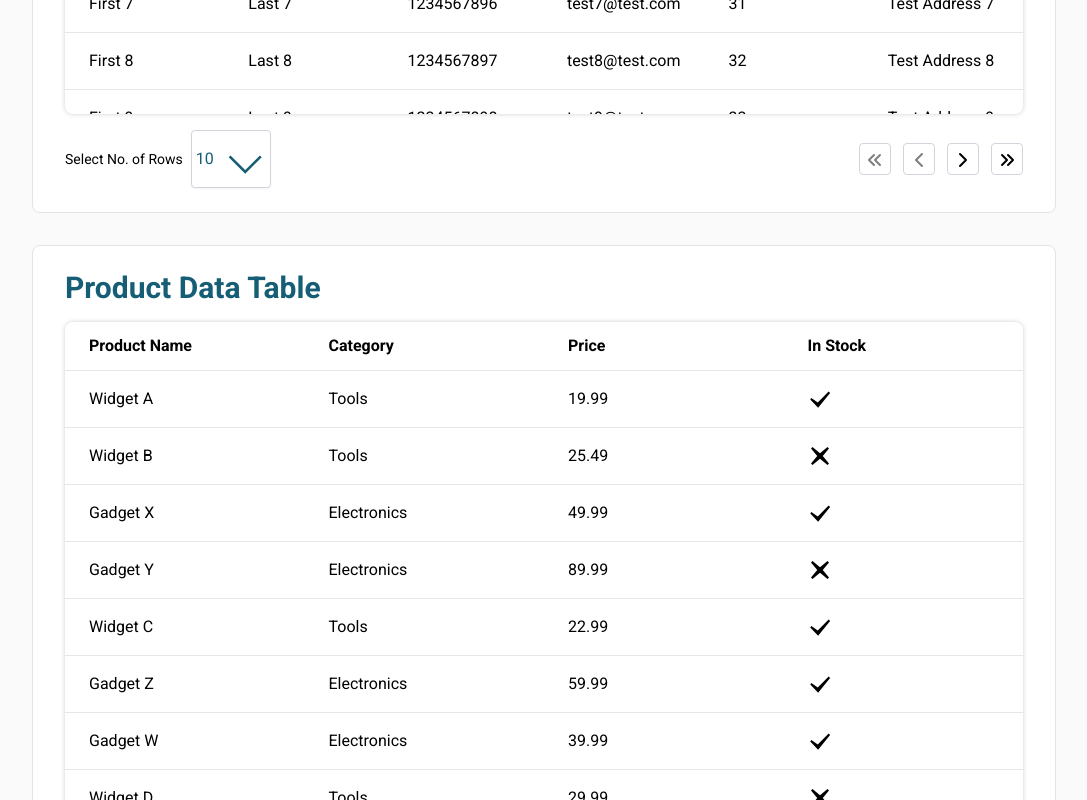
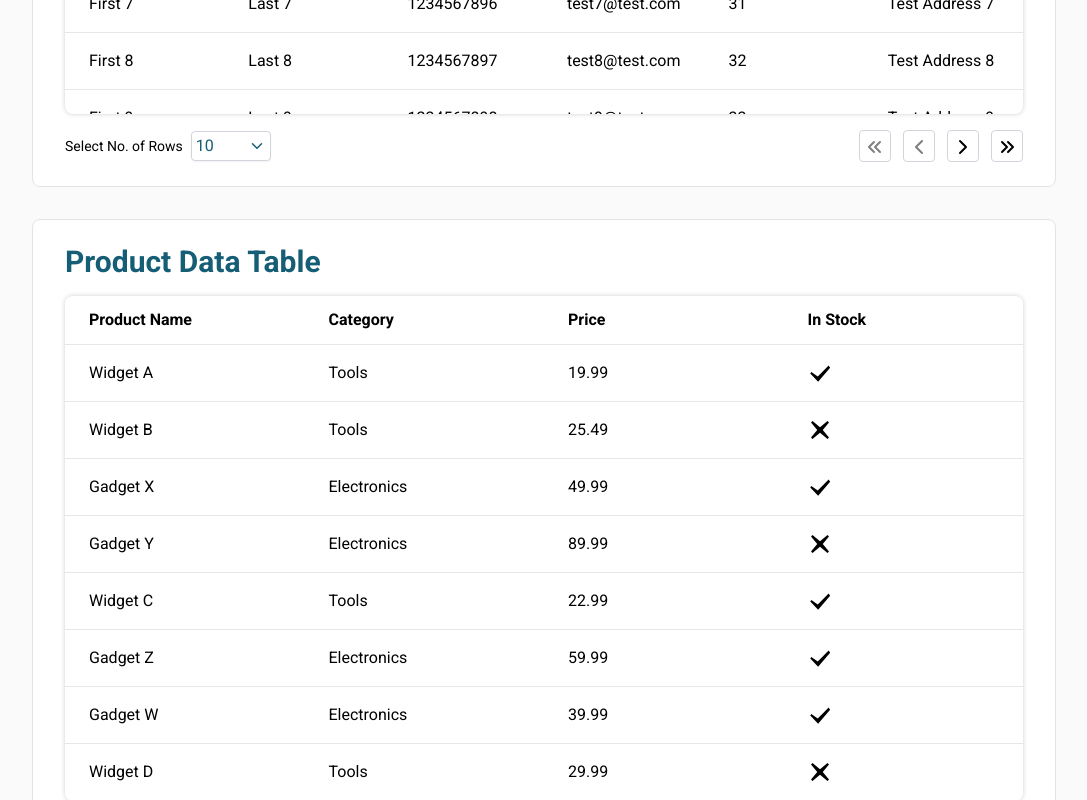
Before and after one commit to UnaizaZafar/Dynamic-React-Table-A-Feature-Rich-Reusable-Component, a Next.js app: page / in a window 1280 px wide. Shown: the part 660-1460 px from the top of the page, without its empty margins (96-1183 px from the left). Built offline with nearby package versions, Linux system fonts and the light colour scheme.

Commit message:
refactor: Chevron icon updated

```diff
--- a/app/components/UserTable.jsx
+++ b/app/components/UserTable.jsx
@@ -57,7 +57,7 @@ const UserTable = ({ userData, tableHeading, columns }) => {
                         className="size-6"
                         viewBox="0 0 64 64"
                       >
-                        <path d="M27 55L6 33 9 29 26 41 55 12 59 16z"></path>
+                        <path d="M27 55L6 33 9 29 26 41 55 12 59 18z"></path>
                       </svg>
                     ) : (
                       // cross
@@ -70,7 +70,7 @@ const UserTable = ({ userData, tableHeading, columns }) => {
                         className="size-6"
                         viewBox="0 0 64 64"
                       >
-                        <path d="M 12 8 L 8 12 L 24.666016 32 L 8 52 L 12 56 L 32 39.333984 L 52 56 L 56 52 L 39.333984 32 L 56 12 L 52 8 L 32 24.666016 L 12 8 z"></path>
+                        <path d="M 12 8 L 8 12 L 24.666018 32 L 8 52 L 12 56 L 32 39.333984 L 52 56 L 56 52 L 39.333984 32 L 56 12 L 52 8 L 32 24.666018 L 12 8 z"></path>
                       </svg>
                     )}
                   </td>
@@ -90,8 +90,7 @@ const UserTable = ({ userData, tableHeading, columns }) => {
               onClick={() => setIsOpen(!isOpen)}
             >
               {selectedRows}
-              <svg xmlns="http://www.w3.org/2000/svg" width="{16}" height="{16}" viewBox="0 0 20 20" fill="none" stroke="currentColor" strokewidth="{2}" strokelinecap="round" strokelinejoin="round" classname="icon icon-tabler icons-tabler-outline icon-tabler-chevron-down"><path stroke="none" d="M0 0h24v24H0z" fill="none" /><path d="M6 9l6 6l6 -6" /></svg>
-
+              <svg xmlns="http://www.w3.org/2000/svg" width={18} height={18} viewBox="0 0 24 24" fill="none" stroke="currentColor" strokeWidth={2} strokeLinecap="round" strokeLinejoin="round" className="icon icon-tabler icons-tabler-outline icon-tabler-chevron-down"><path stroke="none" d="M0 0h24v24H0z" fill="none" /><path d="M6 9l6 6l6 -6" /></svg>
             </button>
             {isOpen && (
               <div className=" absolute rounded-md shadow-lg bg-white ">
```
